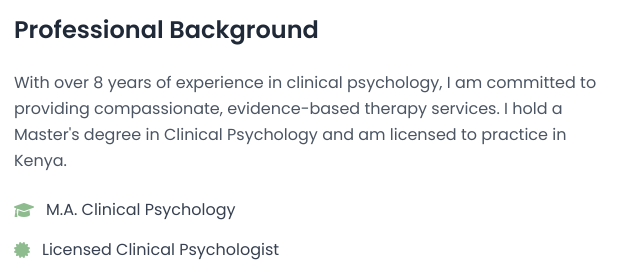
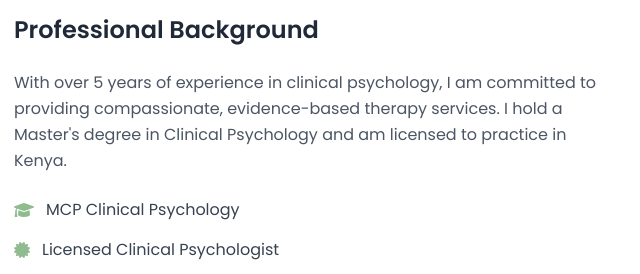
Before and after one commit to nixon-odiwuor/tatu.com, a plain HTML site: page index.html in a window 1280 px wide. Shown: the part 630-904 px from the top of the page, 18-658 px from the left. Drawn offline with nearby package versions, Linux system fonts and the light colour scheme.

```diff
--- a/index.html
+++ b/index.html
@@ -127,12 +127,12 @@
                 <div>
                     <h3 class="text-2xl font-semibold text-gray-800 mb-6">Professional Background</h3>
                     <p class="text-gray-600 mb-6 leading-relaxed">
-                        With over 8 years of experience in clinical psychology, I am committed to providing compassionate, evidence-based therapy services. I hold a Master's degree in Clinical Psychology and am licensed to practice in Kenya.
+                        With over 5 years of experience in clinical psychology, I am committed to providing compassionate, evidence-based therapy services. I hold a Master's degree in Clinical Psychology and am licensed to practice in Kenya.
                     </p>
                     <div class="space-y-4">
                         <div class="flex items-center">
                             <i class="fas fa-graduation-cap text-olive mr-3"></i>
-                            <span class="text-gray-700">M.A. Clinical Psychology</span>
+                            <span class="text-gray-700">MCP Clinical Psychology</span>
                         </div>
                         <div class="flex items-center">
                             <i class="fas fa-certificate text-olive mr-3"></i>
```
